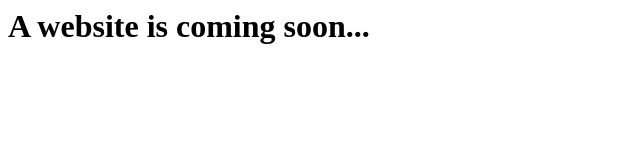
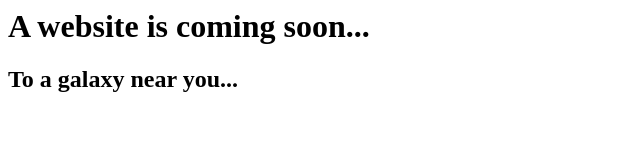
Before and after one commit to enrano/repo-base-1, a plain HTML site: page index.html in a window 1280 px wide. Shown: the whole page, without its empty margins (0-640 px from the left). Drawn offline with Linux system fonts and the light colour scheme.

Commit message:
Edited index.html

```diff
--- a/index.html
+++ b/index.html
@@ -1 +1,2 @@
 <h1>A website is coming soon...</h1>
+<h2>To a galaxy near you...</h2>
```
